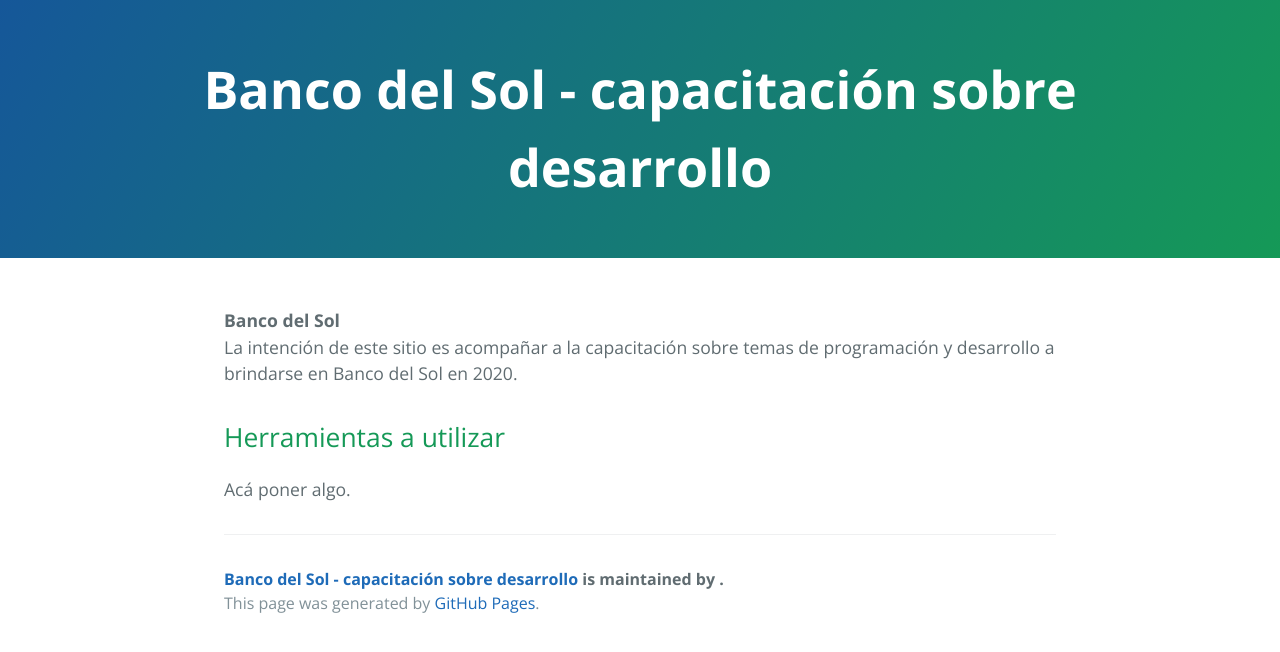
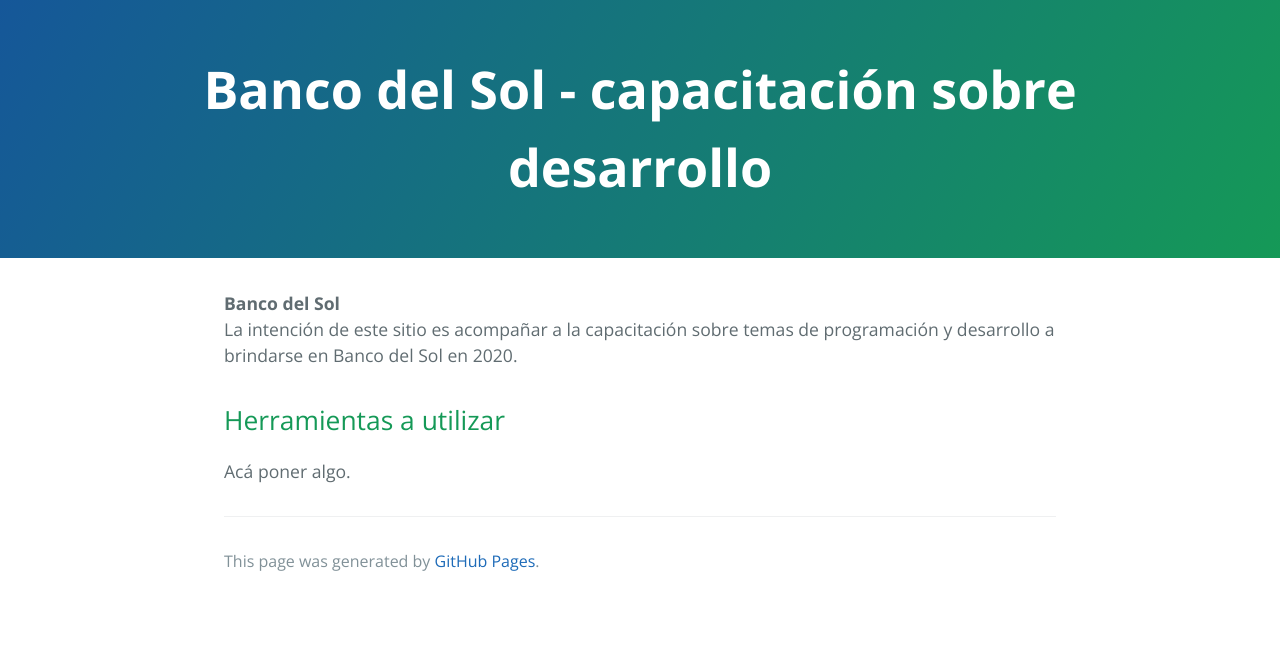
Before and after one commit to clombardi/bdsol-capacitacion-desarrollo, a Jekyll site: the page built from index.md, in a window 1280 px wide. Shown: the top 652 px of the page. Built offline with Jekyll 4.4.1, drawn with Linux system fonts in a browser that asks for light colours; our own code applies the rules of GitHub Pages for plain Markdown files.

Commit message:
prueba de formato - 12

```diff
--- a/_includes/head.html
+++ b/_includes/head.html
@@ -6,4 +6,5 @@
   <link rel="stylesheet" href="{{ site.baseurl }}/css/normalize.css">
   <link href='https://fonts.googleapis.com/css?family=Open+Sans:400,700' rel='stylesheet' type='text/css'>
   <link rel="stylesheet" href="{{ site.baseurl }}/css/cayman.css">
+  <link rel="stylesheet" href="{{ site.baseurl }}/css/custom.css">
 </head>
--- a/_includes/page-footer.html
+++ b/_includes/page-footer.html
@@ -1,4 +1,3 @@
 <footer class="site-footer">
-  <span class="site-footer-owner"><a href="{{ site.url }}">{{ site.title }}</a> is maintained by <a href="{{ site.author.url }}">{{ site.author.name }}</a>.</span>
   <span class="site-footer-credits">This page was generated by <a href="https://pages.github.com">GitHub Pages</a>.</span>
 </footer>
--- /dev/null
+++ b/css/custom.css
@@ -0,0 +1,4 @@
+.page-header {
+    padding-bottom: 50px;
+    padding-top: 50px;
+}
--- a/index.md
+++ b/index.md
@@ -1,10 +1,3 @@
-<style>
-.page-header {
-    padding-bottom: 50px;
-    padding-top: 50px;
-}
-</style>
-
 **Banco del Sol**
 La intención de este sitio es acompañar a la capacitación sobre temas de programación y desarrollo a brindarse en Banco del Sol en 2020.
 
```
